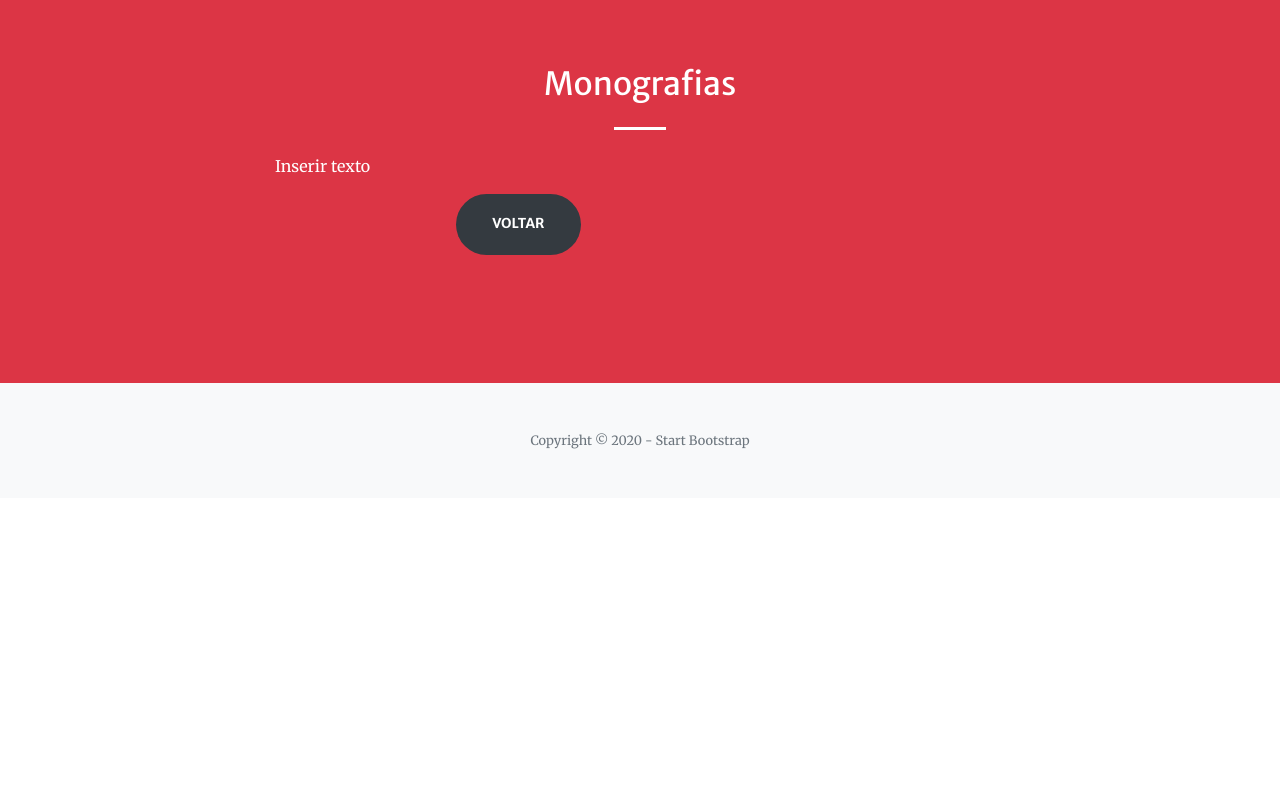
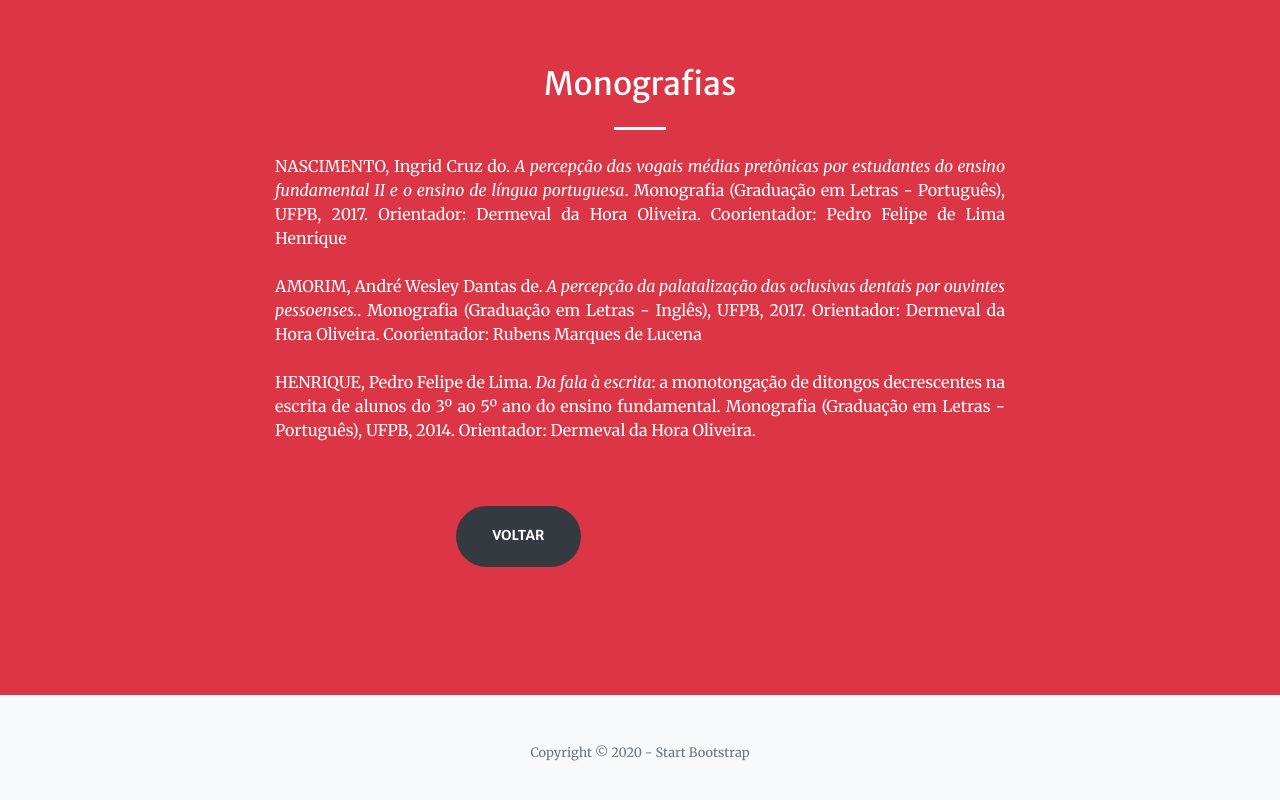
Before and after one commit to projetovalpb/home, a website with bundled scripts: page monografiasx.html in a window 1280 px wide. Shown: the part 863-1663 px from the top of the page. Before the commit the page ends 1361 px from the top, so only its background shows below. Built offline with nearby package versions, Linux system fonts and the light colour scheme.

Commit message:
Add files via upload

```diff
--- a/monografiasx.html
+++ b/monografiasx.html
@@ -53,7 +53,12 @@
           <h2 class="text-white mt-0">Monografias</h2>
           <hr class="divider light my-4">
            <p class="text-justify">
-            Inserir texto
+            <a class="text-white" href="https://repositorio.ufpb.br/jspui/bitstream/123456789/3259/1/ICN05122017.pdf">NASCIMENTO, Ingrid Cruz do. <i>A percepção das vogais médias pretônicas por estudantes do ensino fundamental II e o ensino de língua portuguesa</i>. Monografia (Graduação em Letras - Português), UFPB, 2017. Orientador: Dermeval da Hora Oliveira. Coorientador: Pedro Felipe de Lima Henrique
+</a> <br> <br>
+
+<a class="text-white" href="https://repositorio.ufpb.br/jspui/handle/123456789/3301">AMORIM, André Wesley Dantas de. <i>A percepção da palatalização das oclusivas dentais por ouvintes pessoenses.</i>. Monografia (Graduação em Letras - Inglês), UFPB, 2017. Orientador: Dermeval da Hora Oliveira. Coorientador: Rubens Marques de Lucena</a> <br> <br>
+
+<a class="text-white" href="https://repositorio.ufpb.br/jspui/handle/123456789/3222">HENRIQUE, Pedro Felipe de Lima. <i>Da fala à escrita</i>: a monotongação de ditongos decrescentes na escrita de alunos do 3º ao 5º ano do ensino fundamental. Monografia (Graduação em Letras - Português), UFPB, 2014. Orientador: Dermeval da Hora Oliveira. </a> <br> <br>
 
 
 
```
